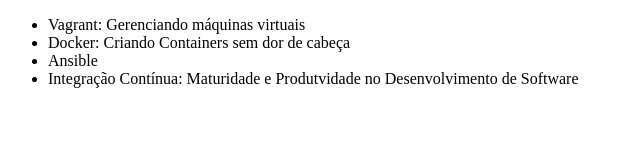
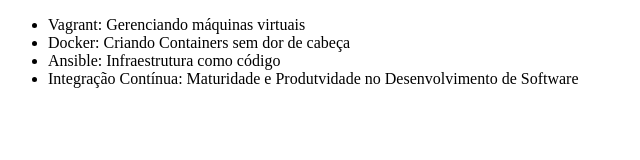
Before and after one commit to lucas-vendramin/alura-git, a plain HTML site: page index.html in a window 1280 px wide. Shown: the whole page, without its empty margins (0-640 px from the left). Drawn offline with Linux system fonts and the light colour scheme.

Commit message:
Adequação branch master

```diff
--- a/index.html
+++ b/index.html
@@ -2,13 +2,13 @@
 <html lang="en">
 <head>
     <meta charset="UTF-8">
-    <title>Lista de Cursos de DevOps Alura!</title>
+    <title>Lista de Cursos de DevOps - Alura</title>
 </head>
 <body>
     <ul>
         <li>Vagrant: Gerenciando máquinas virtuais</li>
         <li>Docker: Criando Containers sem dor de cabeça</li>
-        <li>Ansible</li>
+        <li>Ansible: Infraestrutura como código</li>
         <li>Integração Contínua: Maturidade e Produtvidade no Desenvolvimento de Software</li>
     </ul>
 </body>
```
